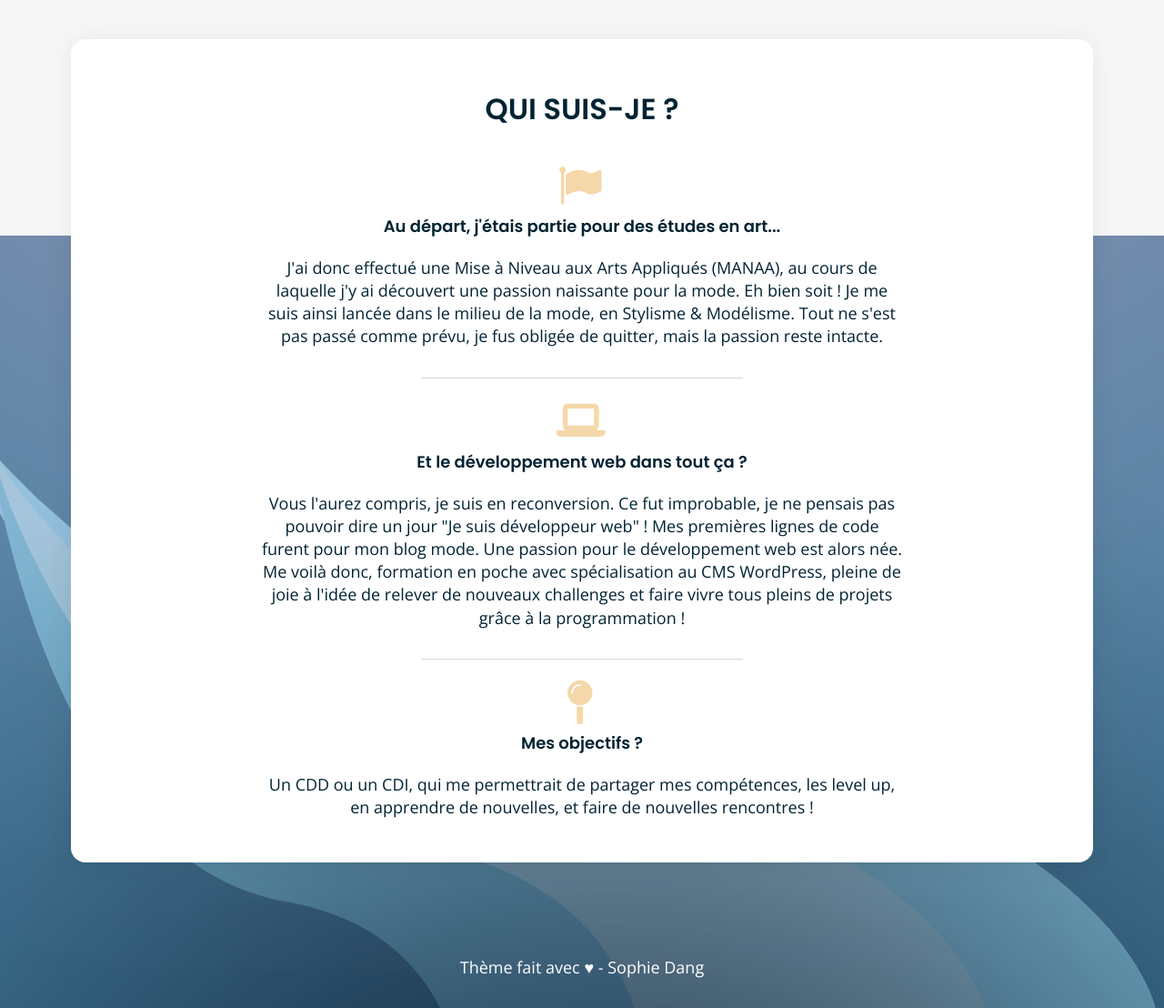
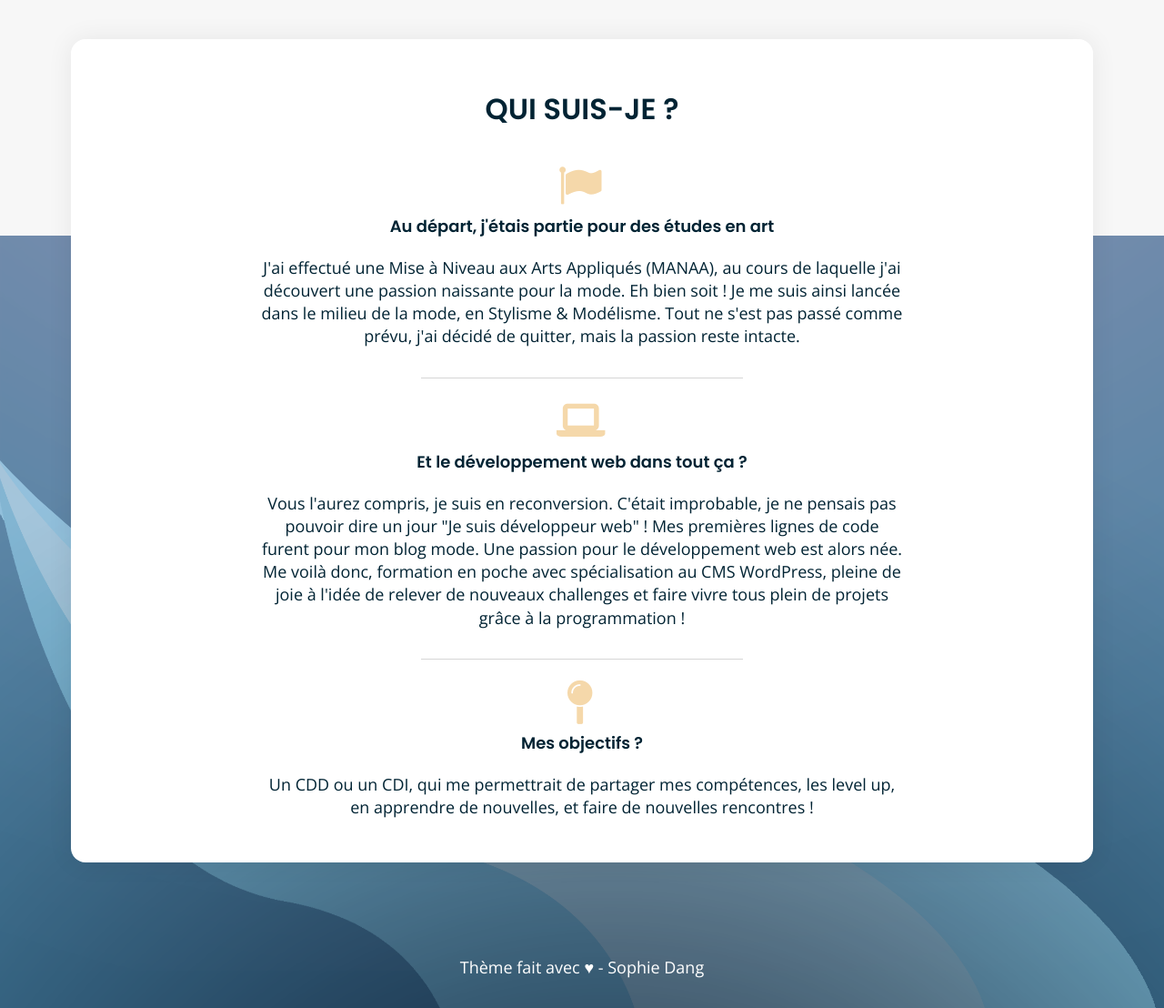
Before and after one commit to Sophie-Dang/portfolio, a WordPress theme: the page made by content/themes/portfolio-theme/front-page.php in a window 1280 px wide. Shown: the part 2681-3789 px from the top of the page at 91% size. Run offline with PHP 8.4 and a stand-in for WordPress, Linux system fonts and the light colour scheme; the site name, menu and one post (Sample post) are stand-ins, and other content is empty.

Commit message:
changed presentation text again

```diff
--- a/content/themes/portfolio-theme/front-page.php
+++ b/content/themes/portfolio-theme/front-page.php
@@ -170,16 +170,16 @@
         <p class="presentation-content__text">
           <span class="br">
             <i class="fa fa-flag" aria-hidden="true"></i>
-            Au départ, j'étais partie pour des études en art...
+            Au départ, j'étais partie pour des études en art
           </span>
-          J'ai donc effectué une Mise à Niveau aux Arts Appliqués (MANAA), au cours de laquelle j'y ai découvert une passion naissante pour la mode. Eh bien soit ! Je me suis ainsi lancée dans le milieu de la mode, en Stylisme & Modélisme. Tout ne s'est pas passé comme prévu, je fus obligée de quitter, mais la passion reste intacte.
+          J'ai effectué une Mise à Niveau aux Arts Appliqués (MANAA), au cours de laquelle j'ai découvert une passion naissante pour la mode. Eh bien soit ! Je me suis ainsi lancée dans le milieu de la mode, en Stylisme & Modélisme. Tout ne s'est pas passé comme prévu, j'ai décidé de quitter, mais la passion reste intacte.
 
           <span class="br">
             <i class="fa fa-laptop" aria-hidden="true"></i>
             Et le développement web dans tout ça ?
           </span>
-          Vous l'aurez compris, je suis en reconversion. Ce fut improbable, je ne pensais pas pouvoir dire un jour "Je suis développeur web" !
-          Mes premières lignes de code furent pour mon blog mode. Une passion pour le développement web est alors née. Me voilà donc, formation en poche avec spécialisation au CMS WordPress, pleine de joie à l'idée de relever de nouveaux challenges et faire vivre tous pleins de projets grâce à la programmation !
+          Vous l'aurez compris, je suis en reconversion. C'était improbable, je ne pensais pas pouvoir dire un jour "Je suis développeur web" !
+          Mes premières lignes de code furent pour mon blog mode. Une passion pour le développement web est alors née. Me voilà donc, formation en poche avec spécialisation au CMS WordPress, pleine de joie à l'idée de relever de nouveaux challenges et faire vivre tous plein de projets grâce à la programmation !
 
           <span class="br">
             <i class="fa fa-map-pin" aria-hidden="true"></i>
```
